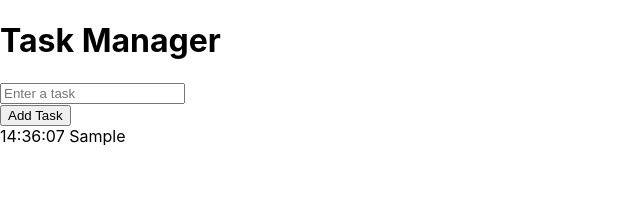
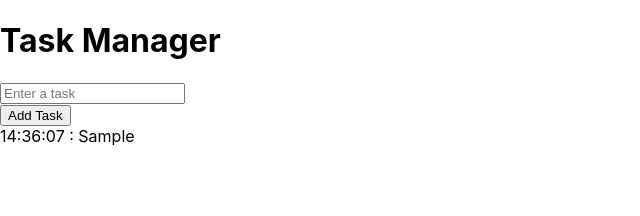
Before and after one commit to cyril-ui-developer/react-redux-saga-task-manager, a React (Create React App) app: page / in a window 1280 px wide. Both pictures are taken after typing "Sample" into the empty fields and a click on the button "Add Task". Shown: the top 216 px of the page, without its empty margins (0-640 px from the left). Built offline with nearby package versions, Linux system fonts and the light colour scheme; the HTML template or start-up script is replaced by a standard one.

Commit message:
refactored timeConverter

```diff
--- a/package.json
+++ b/package.json
@@ -13,7 +13,8 @@
     "react-dom": "^16.8.6",
     "react-redux": "^7.0.3",
     "react-scripts": "3.0.1",
-    "redux": "^4.0.1"
+    "redux": "^4.0.1",
+    "redux-saga": "^1.0.2"
   },
   "scripts": {
     "start": "react-scripts start",
--- a/src/App.js
+++ b/src/App.js
@@ -1,5 +1,4 @@
 import React from 'react';
-import logo from './logo.svg';
 import './App.css';
 import TodoDashboard from './containers/TaskDashboard';
 
--- a/src/components/Task.js
+++ b/src/components/Task.js
@@ -1,23 +1,12 @@
 import React from 'react';
 import PropTypes from 'prop-types';
 import ListGroup from 'react-bootstrap/ListGroup';
+import timeConverter from '../utils/timeConverter';
 
-function msToTime(duration) {
-  var milliseconds = parseInt((duration%1000)/100)
-      , seconds = parseInt((duration/1000)%60)
-      , minutes = parseInt((duration/(1000*60))%60)
-      , hours = parseInt((duration/(1000*60*60))%24);
-
-  hours = (hours < 10) ? "0" + hours : hours;
-  minutes = (minutes < 10) ? "0" + minutes : minutes;
-  seconds = (seconds < 10) ? "0" + seconds : seconds;
-
-  return hours + ":" + minutes + ":" + seconds;
-}
-
-const Task = ({ _id, title }) => <ListGroup.Item>{msToTime(_id)} {title}</ListGroup.Item>;
+const Task = ({ _id, title }) => <ListGroup.Item>{timeConverter(_id)} : {title}</ListGroup.Item>;
 
 Task.propTypes = {
+  _id: PropTypes.string.isRequired,
   title: PropTypes.string.isRequired
 };
 
--- a/src/containers/TaskDashboard.js
+++ b/src/containers/TaskDashboard.js
@@ -1,6 +1,6 @@
 import React, { Component } from 'react';
 import Container from 'react-bootstrap/Container';
-import Button from 'react-bootstrap/Button';
+// import Button from 'react-bootstrap/Button';
 import Col from 'react-bootstrap/Col';
 import Row from 'react-bootstrap/Row';
 
--- /dev/null
+++ b/src/utils/timeConverter.js
@@ -0,0 +1,14 @@
+const timeConverter = (duration) => {
+    var  // milliseconds = parseInt((duration%1000)/100)
+          seconds = parseInt((duration/1000)%60)
+        , minutes = parseInt((duration/(1000*60))%60)
+        , hours = parseInt((duration/(1000*60*60))%24);
+
+    hours = (hours < 10) ? "0" + hours : hours;
+    minutes = (minutes < 10) ? "0" + minutes : minutes;
+    seconds = (seconds < 10) ? "0" + seconds : seconds;
+
+    return hours + ":" + minutes + ":" + seconds;
+  }
+
+  export default timeConverter;
```
Also changed, not shown: 1 other file (tests, documents, lock files or other folders).
